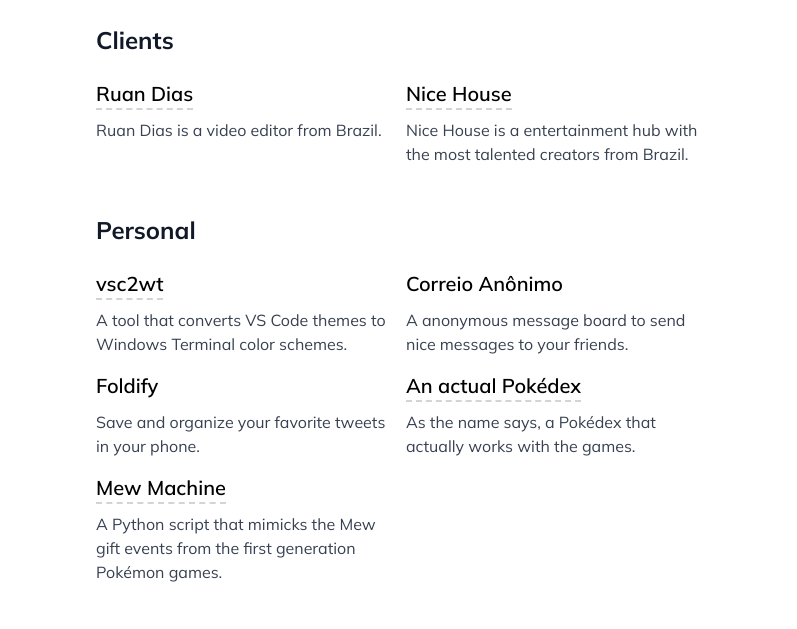
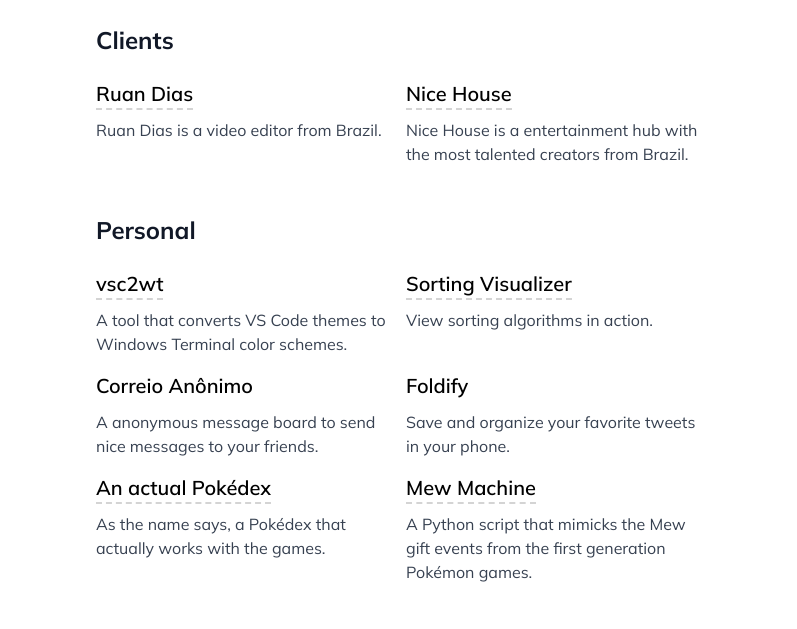
Before and after one commit to guilherssousa/guilherssousa.dev, an Astro site: page /work in a window 1280 px wide. Shown: the part 148-777 px from the top of the page, without its empty margins (240-1037 px from the left). Built offline with nearby package versions, Linux system fonts and the light colour scheme; Astro itself is replaced by a stand-in of ours.

Commit message:
sorting visualizer!

```diff
--- a/src/pages/work.astro
+++ b/src/pages/work.astro
@@ -28,6 +28,11 @@
 		<WorkCard name="vsc2wt" href="https://vsc2wt.guilherssousa.dev">
 			A tool that converts VS Code themes to
 			Windows Terminal color schemes.
+		</WorkCard>
+
+
+		<WorkCard name="Sorting Visualizer" href="https://sorting.guilherssousa.dev">
+			View sorting algorithms in action.
 		</WorkCard>
 
 		<WorkCard name="Correio Anônimo">
```
